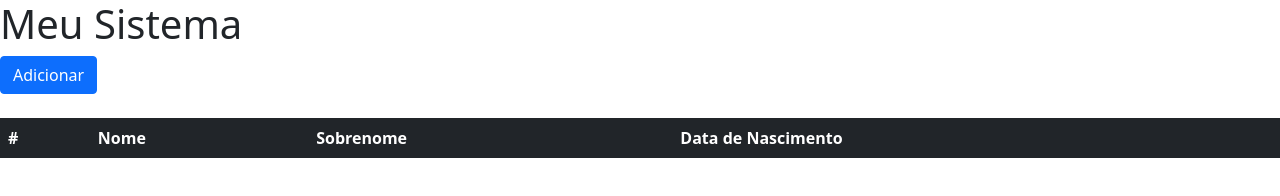
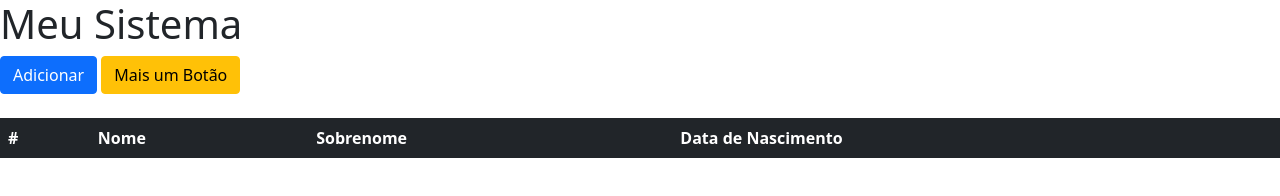
Before and after one commit to dancarvie/18b_dcv, a plain HTML site: page index.html in a window 1280 px wide. Drawn offline with Linux system fonts and the light colour scheme.

Commit message:
Mais um botão

```diff
--- a/index.html
+++ b/index.html
@@ -12,6 +12,7 @@
 <body>
     <h1>Meu Sistema</h1>
     <button id="btnAdicionar" type="button" class="btn btn-primary">Adicionar</button>
+    <button id="btnMaisUmBotao" type="button" class="btn btn-warning">Mais um Botão</button>
 
     <br />
     <br />
```
